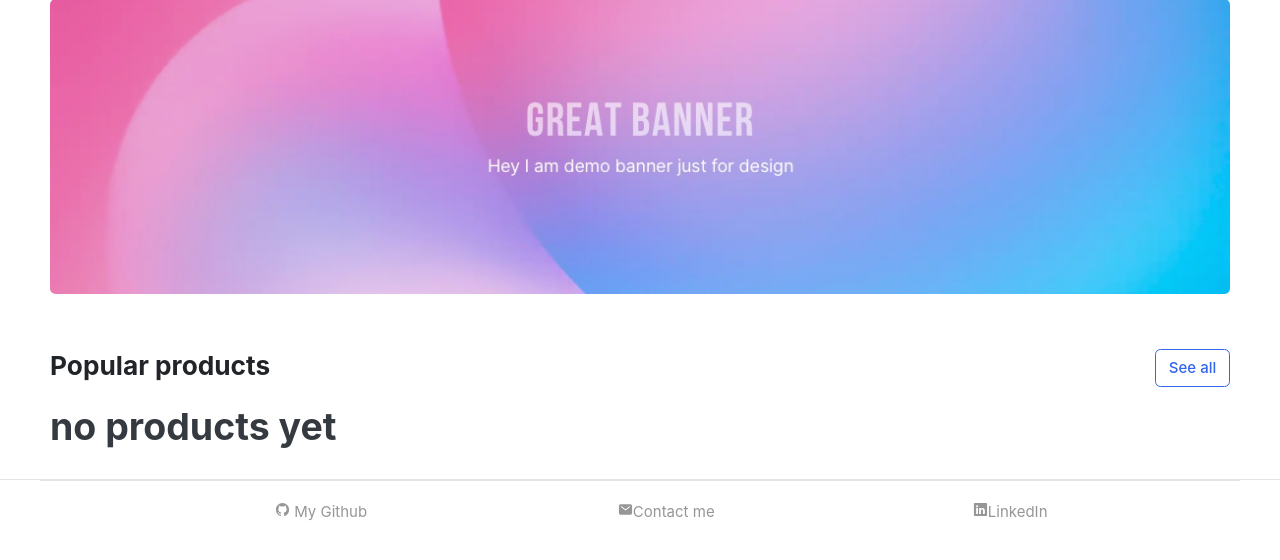
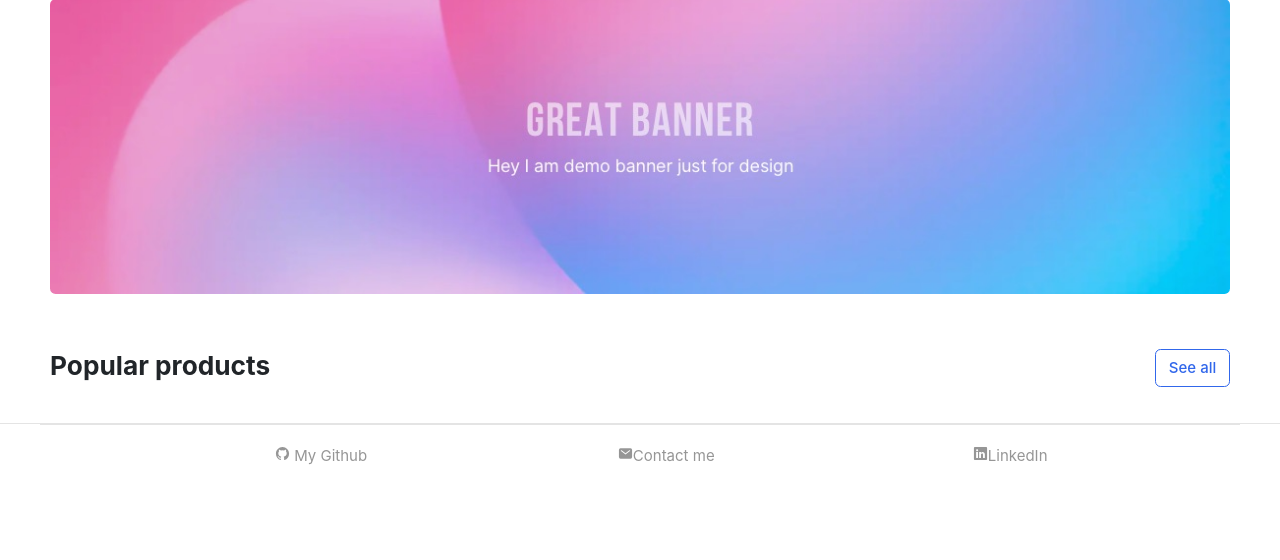
Before and after one commit to wiktorpiela/django-clothes-ecommerce, a Django app: template templates/home.html in a window 1280 px wide. Shown: the part 101-661 px from the top of the page. Run offline with Django 4.2, Linux system fonts and the light colour scheme; the template is opened without the code that fills it, so the values that code supplies are empty; some libraries are stand-ins or nearby versions; some web fonts are replaced.

Commit message:
home page fixed - removed condition

```diff
--- a/templates/home.html
+++ b/templates/home.html
@@ -23,8 +23,6 @@
 	<h3 class="section-title">Popular products</h3>
 </header>
 
-
-{% if products %}
 <div class="row">
 	{% for product in products %}
 		<div class="col-md-3">
@@ -48,12 +46,6 @@
 	{% endfor %}
 </div>
 
-{% else %}
-
-<h1>no products yet</h1>
-
-{% endif %}
-
 </div>
 </section>
 <!-- ========================= SECTION  END// ========================= -->
```
